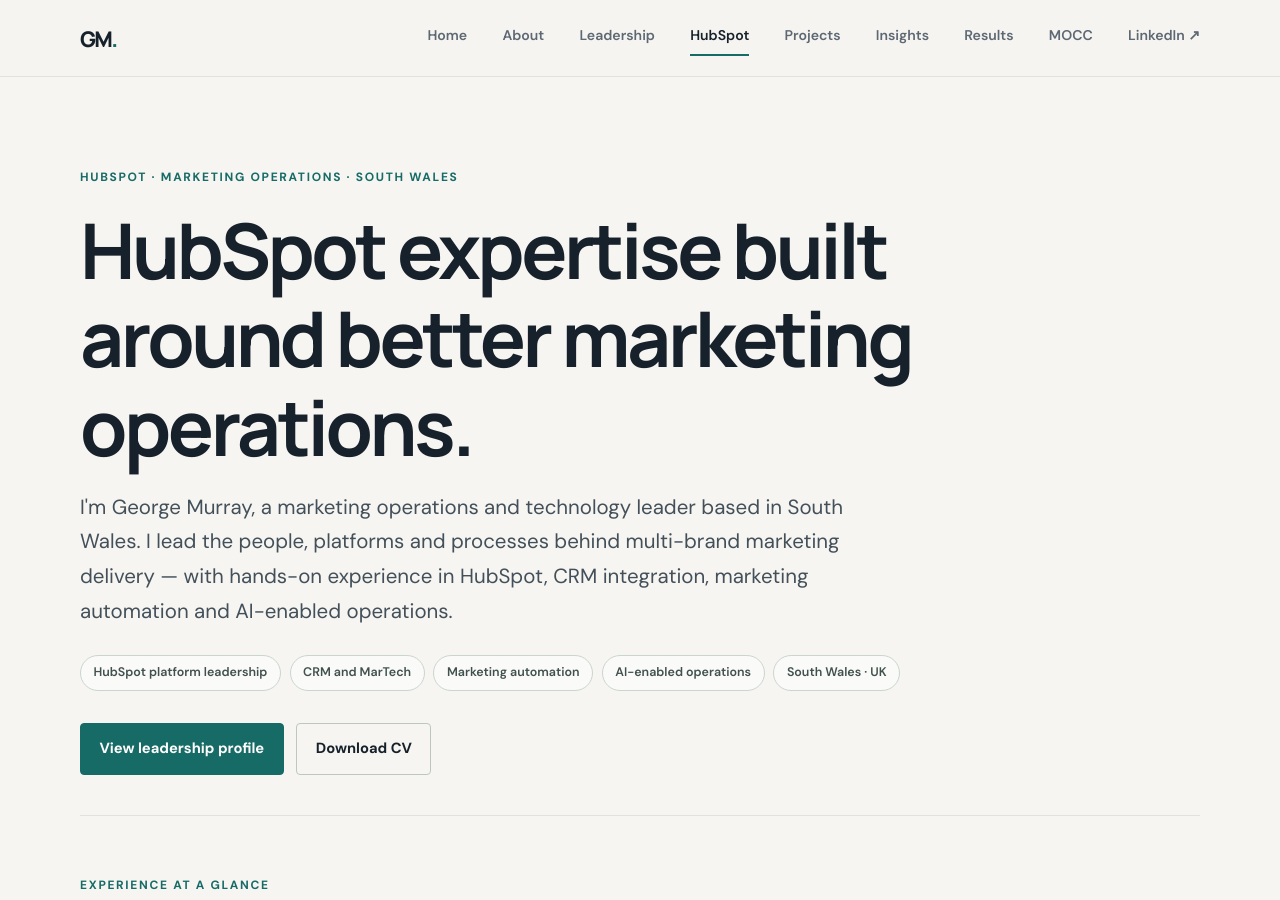
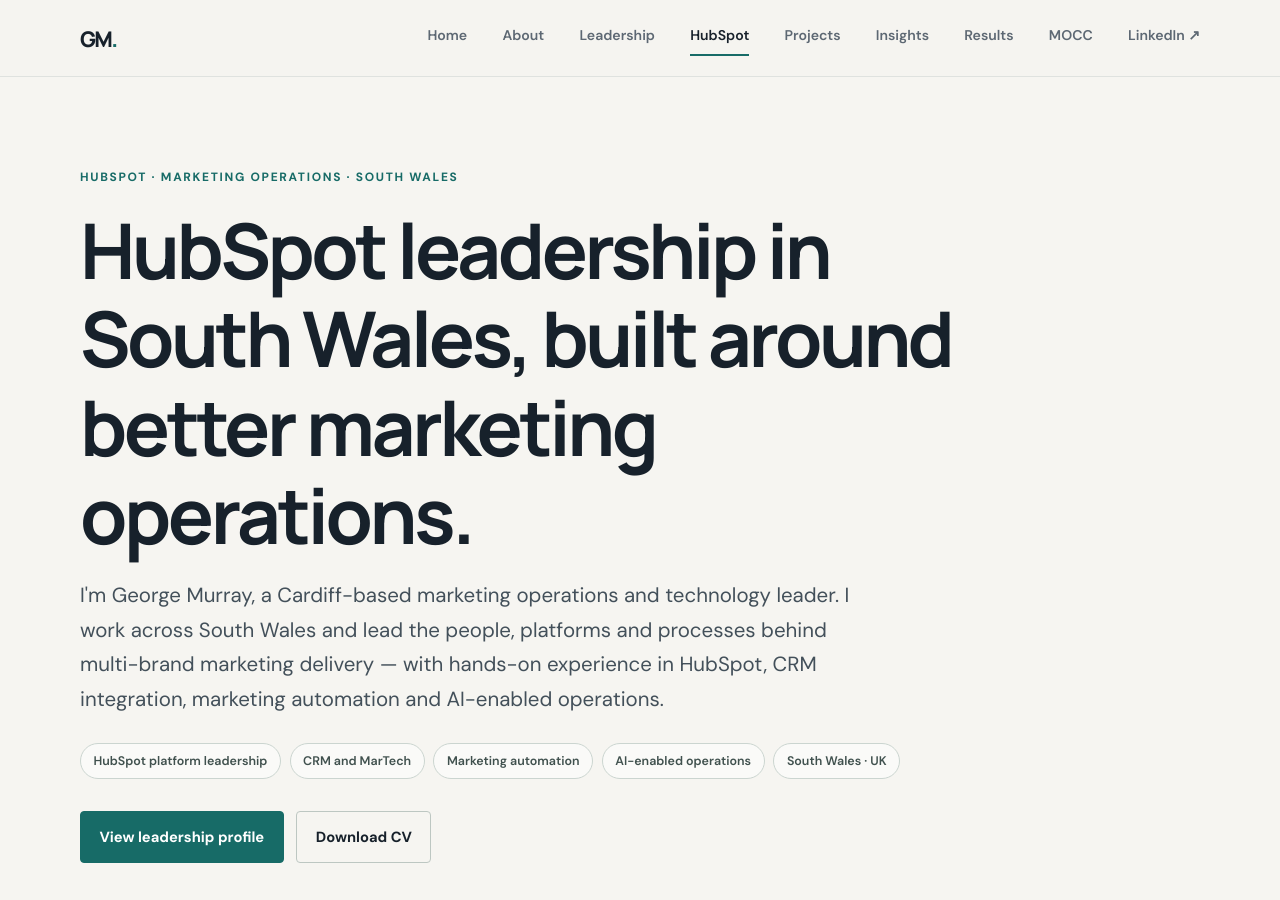
Before and after one commit to georgefwmurray/Marketing-Operations-Control-Centre, a Jekyll site: the page built from HubSpot-Expert-South-Wales.md, in a window 1280 px wide and 900 px high. Built offline with Jekyll 4.4.1, drawn with Linux system fonts in a browser that asks for light colours; some of the changed text lies outside the part shown.

Commit message:
PR4: strengthen South Wales HubSpot positioning and local proof

```diff
--- a/HubSpot-Expert-South-Wales.md
+++ b/HubSpot-Expert-South-Wales.md
@@ -14,14 +14,14 @@ faq:
 redirect_from:
   - "/HubSpot-Expert-South-Wales.html"
 layout: default
-title: "HubSpot Leadership in South Wales"
-description: "George Murray is a South Wales-based marketing operations and HubSpot leader, with experience across five brands, CRM integration, marketing automation and AI-enabled operations."
+title: "HubSpot Leadership in South Wales | George Murray"
+description: "Cardiff-based marketing operations and HubSpot leader serving South Wales, with multi-brand platform ownership, CRM integration, marketing automation and AI-enabled operations experience."
 ---
 
 <section class="page-hero">
   <p class="eyebrow">HubSpot · Marketing Operations · South Wales</p>
-  <h1>HubSpot expertise built around better marketing operations.</h1>
-  <p class="page-lead">I'm George Murray, a marketing operations and technology leader based in South Wales. I lead the people, platforms and processes behind multi-brand marketing delivery — with hands-on experience in HubSpot, CRM integration, marketing automation and AI-enabled operations.</p>
+  <h1>HubSpot leadership in South Wales, built around better marketing operations.</h1>
+  <p class="page-lead">I'm George Murray, a Cardiff-based marketing operations and technology leader. I work across South Wales and lead the people, platforms and processes behind multi-brand marketing delivery — with hands-on experience in HubSpot, CRM integration, marketing automation and AI-enabled operations.</p>
   <div class="hero-tags" aria-label="Areas of expertise"><span>HubSpot platform leadership</span><span>CRM and MarTech</span><span>Marketing automation</span><span>AI-enabled operations</span><span>South Wales · UK</span></div>
   <div class="actions"><a class="button primary" href="/about/">View leadership profile</a><a class="button secondary" href="/assets/files/George-Murray-CV.pdf">Download CV</a></div>
 </section>
@@ -66,7 +66,7 @@ description: "George Murray is a South Wales-based marketing operations and HubS
   <p class="section-cta"><a href="/projects/">Explore selected projects and integrations →</a></p>
 </section>
 
-<section class="content-section"><div class="split"><div><p class="eyebrow">Based in South Wales</p><h2>Local base. International operating experience.</h2></div><div class="prose"><p>I'm based in South Wales and open to senior marketing operations, MarTech and CRM leadership opportunities across Wales and the wider UK. My current work supports teams and brands across EMEA and North America.</p><p>My experience includes leading HubSpot operations across five brands, a cross-continental migration from Salesforce Marketing Cloud and Pardot to HubSpot, and the integration of HubSpot with Microsoft Dynamics.</p><p>This page documents my professional experience and selected work. It isn't a consultancy or agency services page.</p></div></div></section>
+<section class="content-section"><div class="split"><div><p class="eyebrow">Based in South Wales</p><h2>Local base. International operating experience.</h2></div><div class="prose"><p>I'm based in South Wales and open to senior marketing operations, MarTech and CRM leadership opportunities across Wales and the wider UK. My current work supports teams and brands across EMEA and North America.</p><p>My experience includes leading HubSpot operations across five brands, a cross-continental migration from Salesforce Marketing Cloud and Pardot to HubSpot, and the integration of HubSpot with Microsoft Dynamics.</p><p>Based in Cardiff, I bring hands-on HubSpot platform experience together with wider marketing operations leadership, supporting multi-brand teams and colleagues across EMEA and North America.</p></div></div></section>
 
 <section class="content-section"><div class="section-heading"><p class="eyebrow">HubSpot expertise · FAQs</p><h2>Common questions.</h2></div><div class="prose">
 <h3>Who is George Murray?</h3><p>George Murray is a marketing operations and technology leader based in South Wales. His experience includes HubSpot platform ownership, CRM integration, marketing automation, team leadership and AI-enabled operations.</p>
```
